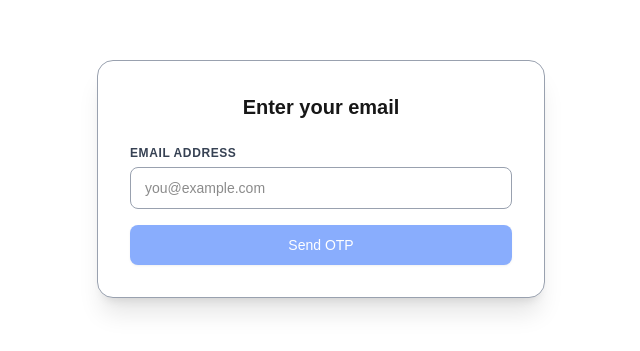
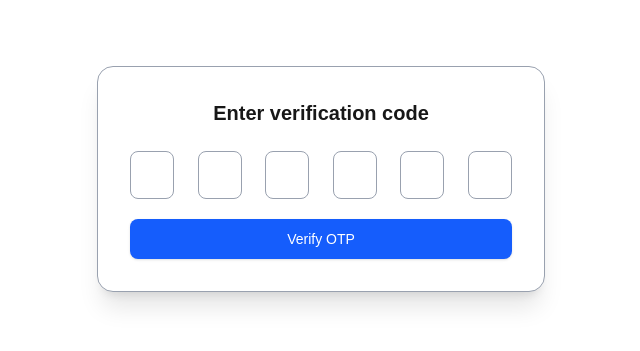
Before and after one commit to RaghavGupta-01/sogs, a Next.js app in the folder frontend/: page / in a window 1280 px wide. Shown: the part 221-572 px from the top of the page, without its empty margins (319-959 px from the left). Built offline with nearby package versions, Linux system fonts and the light colour scheme; no server answers.

Commit message:
feat: add form UI in otp card component

```diff
--- a/frontend/src/app/page.tsx
+++ b/frontend/src/app/page.tsx
@@ -5,7 +5,7 @@ import EmailCard from "@/components/EmailCard";
 import OtpCard from "@/components/OtpCard";
 
 export default function Home() {
-  const [step, setStep] = useState<"email" | "otp">("email");
+  const [step, setStep] = useState<"email" | "otp">("otp");
   const [email, setEmail] = useState("");
 
   const handleEmailSubmitted = (submittedEmail: string) => {
@@ -13,10 +13,21 @@ export default function Home() {
     setStep("otp");
   };
 
+  const handleOtpVerified = () => {
+    console.log("OTP Verified")
+  };
+
   return (
     <main className="flex min-h-screen flex-1 flex-col items-center justify-center p-4">
       {step === "email" && <EmailCard onSubmit={handleEmailSubmitted} />}
-      {step === "otp" && (<OtpCard />)}
+
+      {step === "otp" && (
+        <OtpCard
+          email={email}
+          onSuccess={handleOtpVerified}
+          onBack={() => setStep("email")}
+        />
+      )}
 
     </main>
   );
--- a/frontend/src/components/OtpCard.tsx
+++ b/frontend/src/components/OtpCard.tsx
@@ -1,10 +1,43 @@
-export default function OtpCard() {
+import { useState } from "react";
+
+interface OtpCardProps {
+  email: string;
+  onSuccess?: () => void;
+  onBack?: () => void;
+}
+
+export default function OtpCard({ email, onSuccess, onBack }: OtpCardProps) {
+  const [digits, setDigits] = useState<string[]>(Array(6).fill(""));
 
   return (
     <div className="w-full max-w-md rounded-2xl border border-gray-400 bg-white p-8 shadow-xl shadow-black-950/5">
       <div className="flex flex-col items-center text-center">
-        OTP Card
+        <h1 className="text-xl font-semibold text-black-900">
+          Enter verification code
+        </h1>
       </div>
+
+      <form className="mt-6 space-y-5">
+        <div className="flex justify-between gap-2">
+          {digits.map((digit, index) => (
+            <input
+              key={index}
+              type="text"
+              inputMode="numeric"
+              maxLength={1}
+              value={digit}
+              className={`h-12 w-11 rounded-lg border bg-white text-center text-xl font-semibold text-black-900 outline-none transition disabled:opacity-60 border-gray-400 focus:border-blue-500 focus:ring-2 focus:ring-blue-500/20`}
+            />
+          ))}
+        </div>
+
+        <button
+          type="submit"
+          className="group inline-flex w-full items-center justify-center gap-2 rounded-lg bg-blue-600 px-4 py-2.5 text-sm font-medium text-white shadow-sm transition hover:bg-blue-700 focus:outline-none focus:ring-2 focus:ring-blue-500/40 disabled:cursor-not-allowed disabled:opacity-50"
+        >
+          <span>Verify OTP</span>
+        </button>
+      </form>
     </div>
   );
 }
```
